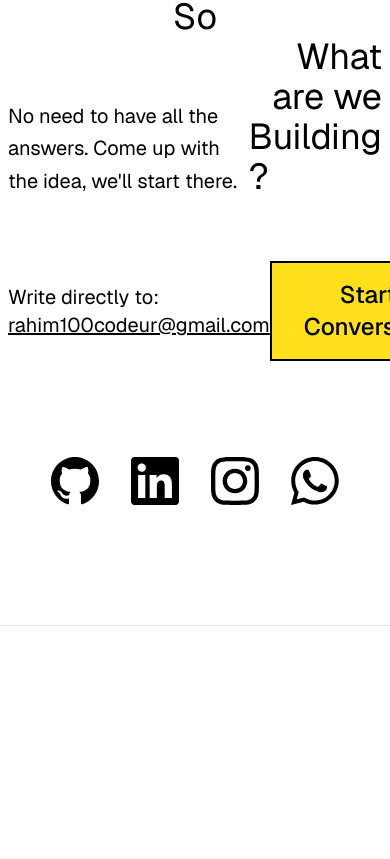
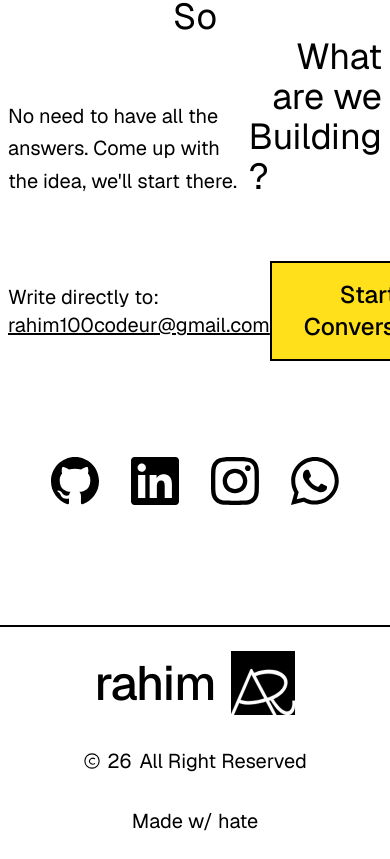
Before and after one commit to Rahim10020/rahim.design, a React (Vite) app: page / in a window 390 px wide. Shown: the part 5883-6742 px from the top of the page. Before the commit the page ends 6573 px from the top, so only its background shows below. Built offline with nearby package versions, Linux system fonts and the light colour scheme; a web font is replaced by a local one.

Commit message:
coding footer

```diff
--- a/src/_components/layout/Footer.tsx
+++ b/src/_components/layout/Footer.tsx
@@ -1,7 +1,51 @@
-export default function Footer() {
+import Logo from "../ui/Logo";
+
+interface FooterProps {
+  className?: string;
+}
+
+export default function Footer({ className = "" }: FooterProps) {
   return (
-    <footer className="border-t border-black/10">
-      <div className="mx-auto flex max-w-6xl flex-col items-center justify-between gap-4 px-6 py-8 sm:flex-row"></div>
+    <footer
+      className={`w-full bg-background border-t-2 border-foreground ${className}`}
+    >
+      <div className="max-w-350 mx-auto px-6 py-6 lg:py-6">
+        <div className="flex flex-col lg:flex-row items-center justify-between gap-8">
+          {/* Left - Copyright */}
+          <div className="flex items-center gap-2 text-foreground text-xl order-2 lg:order-1">
+            <span className="flex items-center gap-1.5">
+              <svg
+                width="18"
+                height="18"
+                viewBox="0 0 24 24"
+                fill="none"
+                stroke="currentColor"
+                strokeWidth="1.5"
+                strokeLinecap="round"
+                strokeLinejoin="round"
+              >
+                <circle cx="12" cy="12" r="9.5" />
+                <path d="M15.5 9.03A4.5 4.5 0 0 0 8.5 12a4.5 4.5 0 0 0 7 3.47" />
+              </svg>
+              26
+            </span>
+            <span>All Right Reserved</span>
+          </div>
+
+          {/* Center - Name + Logo */}
+          <div className="flex items-center gap-4 order-1 lg:order-2">
+            <span className="text-foreground text-5xl sm:text-6xl md:text-7xl lg:text-8xl font-medium tracking-tight leading-none">
+              rahim
+            </span>
+
+            {/* Logo */}
+            <Logo />
+          </div>
+
+          {/* Right - Tagline */}
+          <div className="text-foreground text-xl order-3">Made w/ hate</div>
+        </div>
+      </div>
     </footer>
   );
 }
--- a/src/_components/layout/Header.tsx
+++ b/src/_components/layout/Header.tsx
@@ -39,7 +39,7 @@ export default function Header() {
                           <ArrowDownIcon
                             size={16}
                             strokeWidth={1.5}
-                            className="transition-transform group-hover:rotate-180 group-focus-within:rotate-180"
+                            className="transition-transform group-hover:rotate-180 ml-2 group-focus-within:rotate-180"
                           />
                         </Link>
 
```
